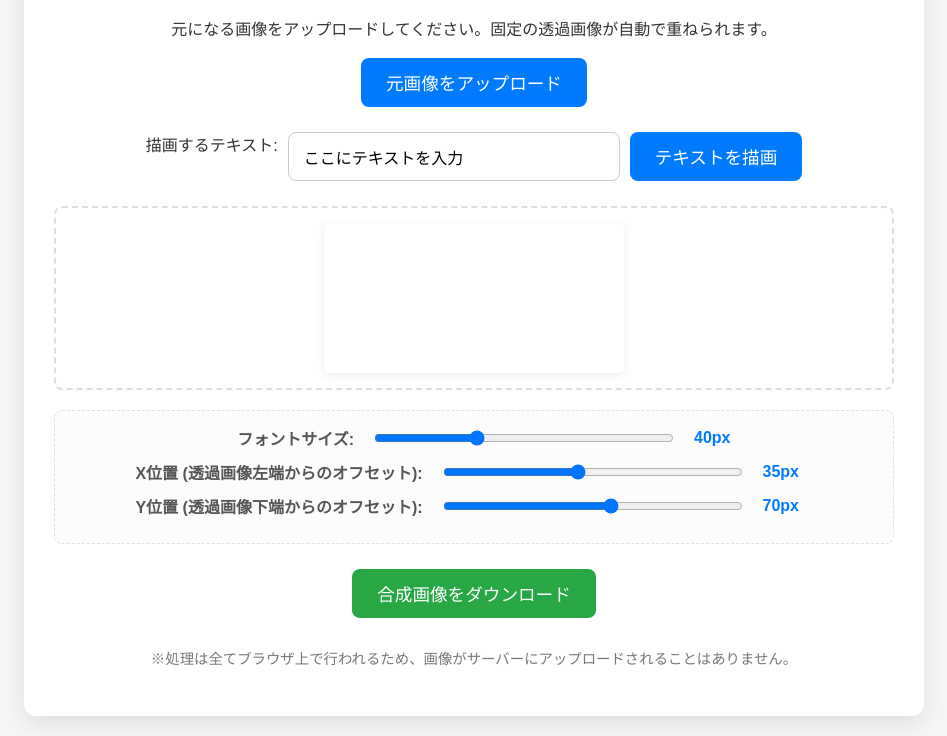
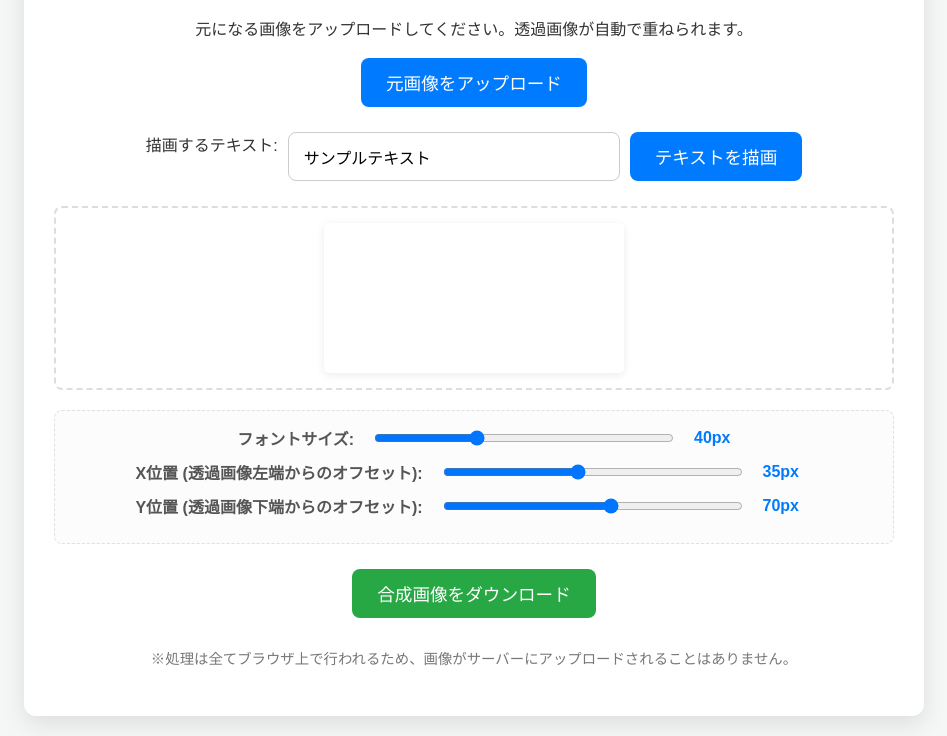
Before and after one commit to matsugematsuge/aori-tool, a plain HTML site: page index.html in a window 1280 px wide. Shown: the part 150-886 px from the top of the page, without its empty margins (166-1113 px from the left). Drawn offline with Linux system fonts and the light colour scheme.

Commit message:
Update index.html

```diff
--- a/index.html
+++ b/index.html
@@ -10,7 +10,7 @@
     <div class="container">
         <h1>画像に透過画像を重ねるツール</h1>
 
-        <p>元になる画像をアップロードしてください。固定の透過画像が自動で重ねられます。</p>
+        <p>元になる画像をアップロードしてください。透過画像が自動で重ねられます。</p>
 
         <div class="input-section">
             <label for="baseImageInput" class="button">
@@ -21,7 +21,7 @@
 
         <div class="text-input-section">
             <label for="inputText">描画するテキスト:</label>
-            <input type="text" id="inputText" placeholder="ここにテキストを入力" value="ここにテキストを入力">
+            <input type="text" id="inputText" placeholder="ここにテキストを入力" value="サンプルテキスト">
             <button id="drawTextButton" class="button">テキストを描画</button>
         </div>
 
```
